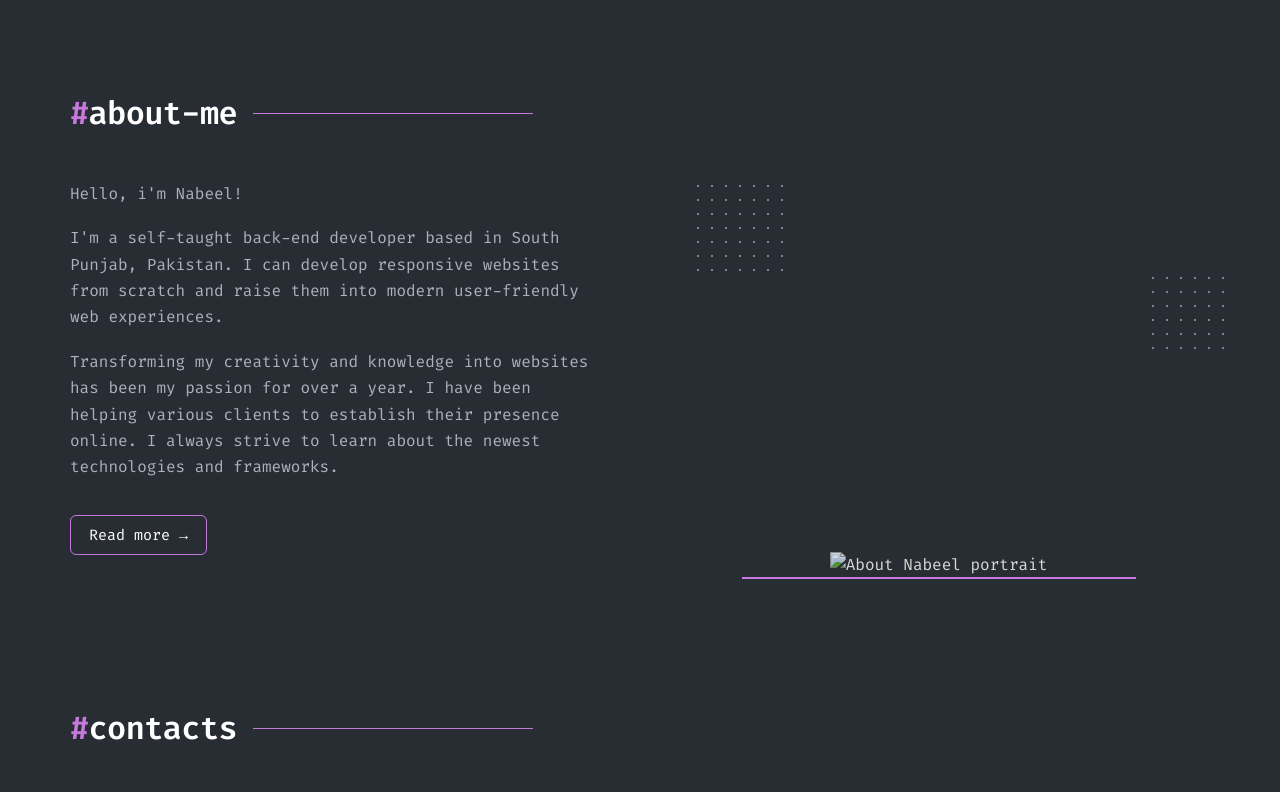
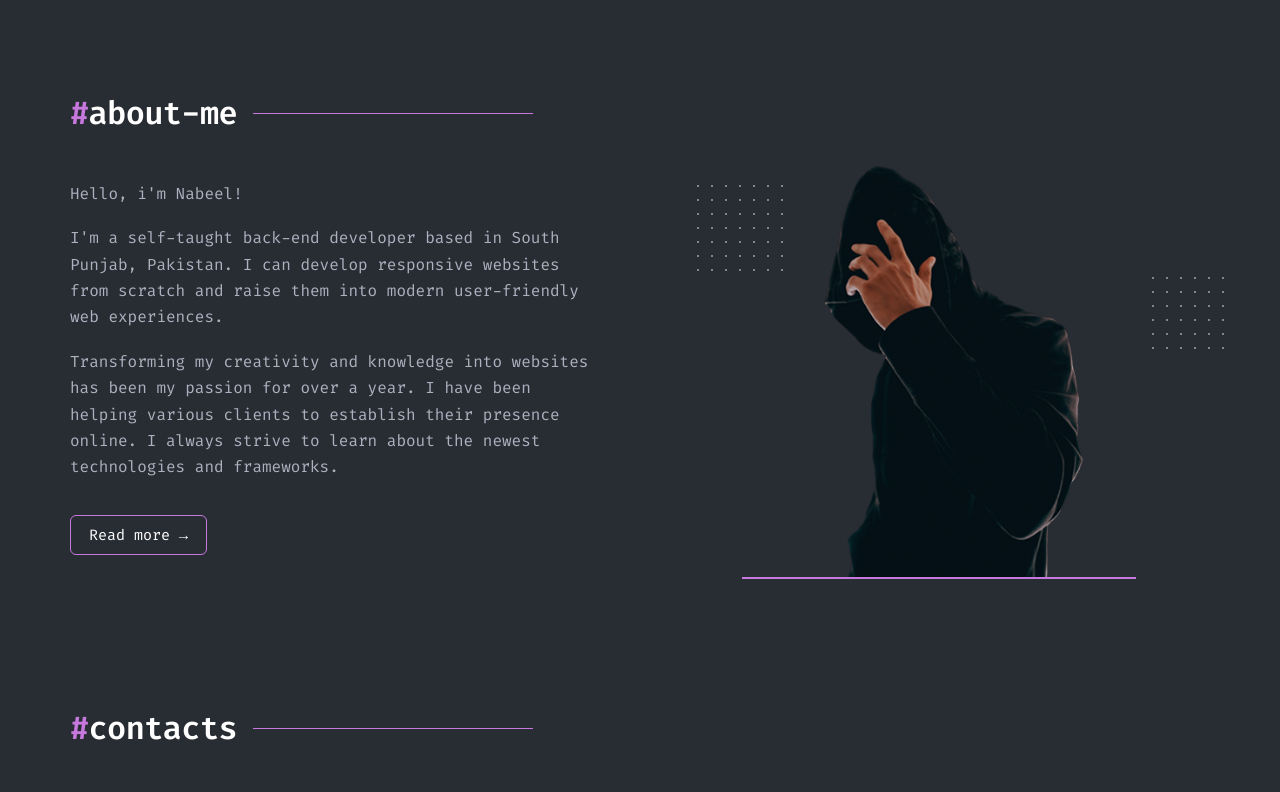
Before and after one commit to nabeelrazadotcom/Portfolio-Project, a plain HTML site: page index.html in a window 1280 px wide. Shown: the part 1420-2212 px from the top of the page. Drawn offline with nearby package versions, Linux system fonts and the light colour scheme.

Commit message:
Update index.html

```diff
--- a/index.html
+++ b/index.html
@@ -173,7 +173,7 @@
           <div class="about-image-wrapper">
             <div class="about-dots-group dots-pattern dots-pattern-lg"></div>
             <div class="about-image-placeholder">
-              <img src="./images/jc-gellidon-E3NUmCScugo-unsplash-removebg-preview(1).png" alt="About Nabeel portrait">
+              <img src="./images/jc-gellidon-E3NUmCScugo-unsplash-removebg-preview(1) 1.png" alt="About Nabeel portrait">
             </div>
             <div class="about-dots dots-pattern" style="position:absolute;right:-20px;top:30%;"></div>
           </div>
```
